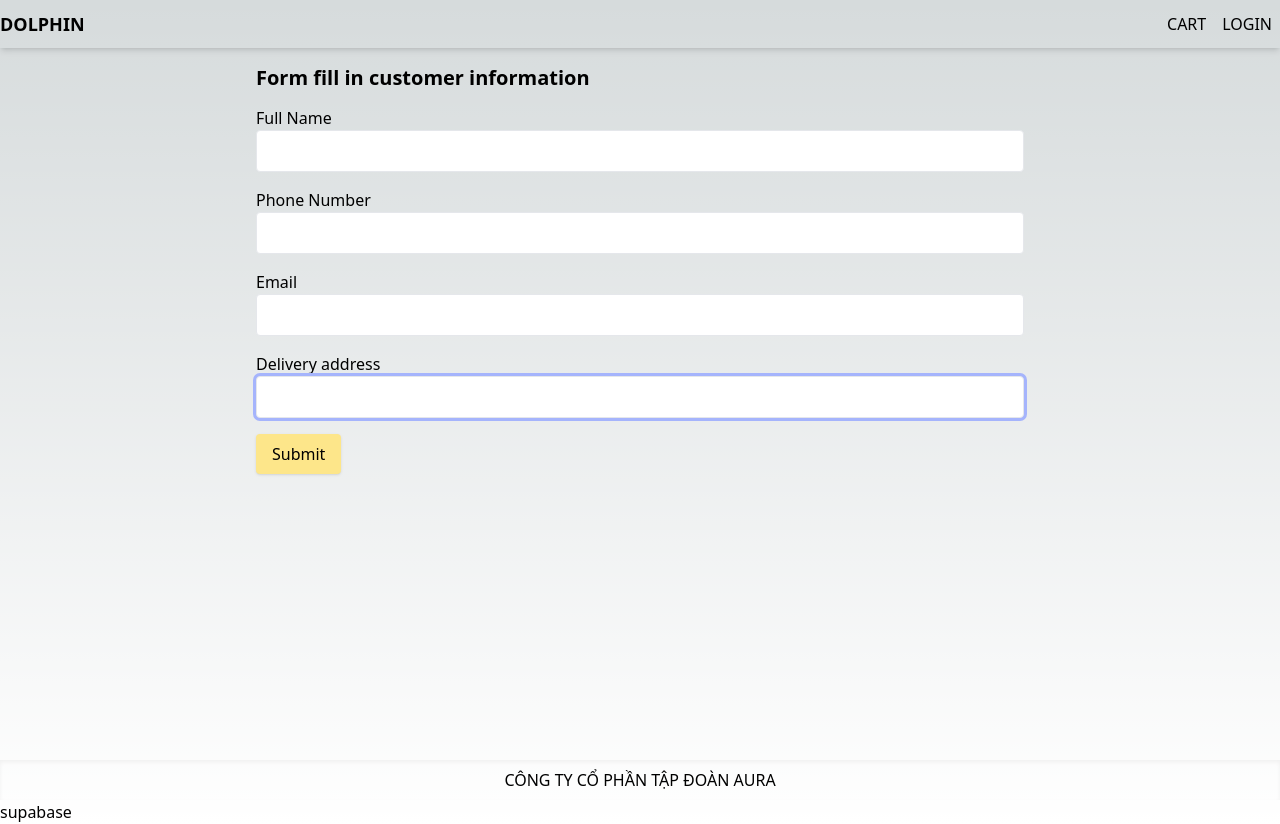
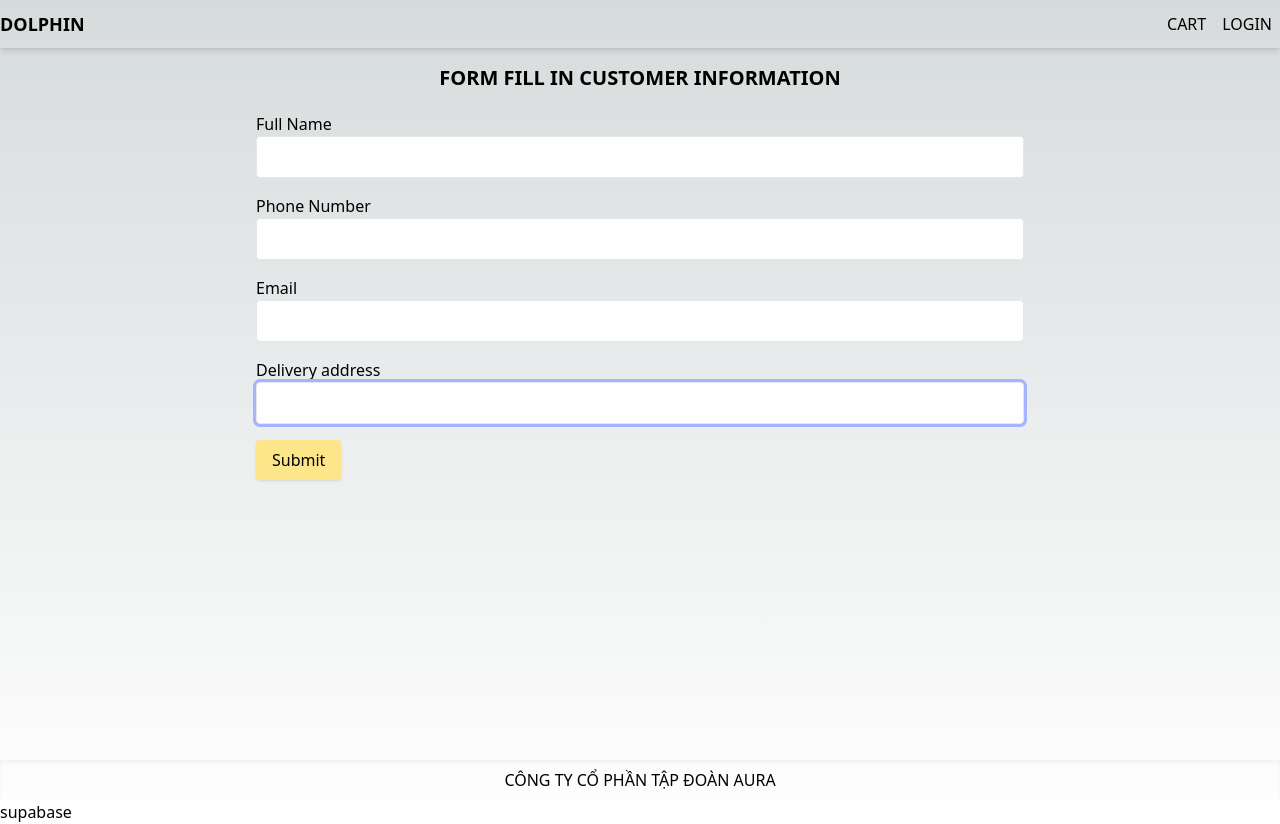
Before and after one commit to caphesua24/next-sale-app, a Next.js app: page /checkout in a window 1280 px wide. Built offline with nearby package versions, Linux system fonts and the light colour scheme.

Commit message:
add to checkout.js

```diff
--- a/src/pages/checkout.js
+++ b/src/pages/checkout.js
@@ -1,7 +1,6 @@
 import React from 'react';
 import Layout from '../../components/Layout';
 import { useForm } from 'react-hook-form';
-import Link from 'next/link';
 
 export default function CheckOutScreen() {
   const {
@@ -14,9 +13,12 @@ export default function CheckOutScreen() {
   };
   return (
     <Layout title="Checkout">
-      <form className="form-login" onSubmit={handleSubmit(submitHandler)}>
+      <form
+        className="form-customer-information"
+        onSubmit={handleSubmit(submitHandler)}
+      >
         <h1>Form fill in customer information</h1>
-        <div className="form-login_email">
+        <div className="form-customer-information_name">
           <label htmlFor="name">Full Name</label>
           <input
             className="w-full"
@@ -29,7 +31,7 @@ export default function CheckOutScreen() {
           ></input>
           {errors.name && <div className="error">{errors.name.message}</div>}
         </div>
-        <div className="form-login_email">
+        <div className="form-customer-information_phone">
           <label htmlFor="number">Phone Number</label>
           <input
             className="w-full"
@@ -43,7 +45,7 @@ export default function CheckOutScreen() {
             <div className="error">{errors.number.message}</div>
           )}
         </div>
-        <div className="form-login_email">
+        <div className="form-customer-information_email">
           <label htmlFor="email">Email</label>
           <input
             type="email"
@@ -60,7 +62,7 @@ export default function CheckOutScreen() {
           ></input>
           {errors.email && <div className="error">{errors.email.message}</div>}
         </div>
-        <div className="form-login_email">
+        <div className="form-customer-information_address">
           <label htmlFor="address">Delivery address</label>
           <input
             className="w-full"
@@ -75,8 +77,7 @@ export default function CheckOutScreen() {
             <div className="error">{errors.address.message}</div>
           )}
         </div>
-
-        <div className="form-login_button">
+        <div className="form-customer-information_button">
           <button className="primary-button" type="submit" value="submit">
             Submit
           </button>
--- a/src/styles/globals.css
+++ b/src/styles/globals.css
@@ -100,3 +100,45 @@ textarea {
   --tw-text-opacity: 1;
   color: rgb(239 68 68 / var(--tw-text-opacity));
 }
+
+/* checkout */
+.form-customer-information {
+  margin-left: auto;
+  margin-right: auto;
+  max-width: 768px;
+}
+.form-customer-information h1 {
+  text-align: center;
+  text-transform: uppercase;
+  margin-bottom: 20px;
+  font-size: 1.25rem /* 20px */;
+  line-height: 1.75rem /* 28px */;
+  font-weight: bold;
+}
+.form-customer-information_name {
+  margin-bottom: 1rem /* 16px */;
+}
+.form-customer-information_name input {
+  width: 100%;
+}
+.form-customer-information_phone {
+  margin-bottom: 1rem /* 16px */;
+}
+.form-customer-information_phone input {
+  width: 100%;
+}
+.form-customer-information_email {
+  margin-bottom: 1rem /* 16px */;
+}
+.form-customer-information_email input {
+  width: 100%;
+}
+.form-customer-information_address {
+  margin-bottom: 1rem /* 16px */;
+}
+.form-customer-information_address input {
+  width: 100%;
+}
+.form-customer-information_button {
+  margin-bottom: 1rem;
+}
```
